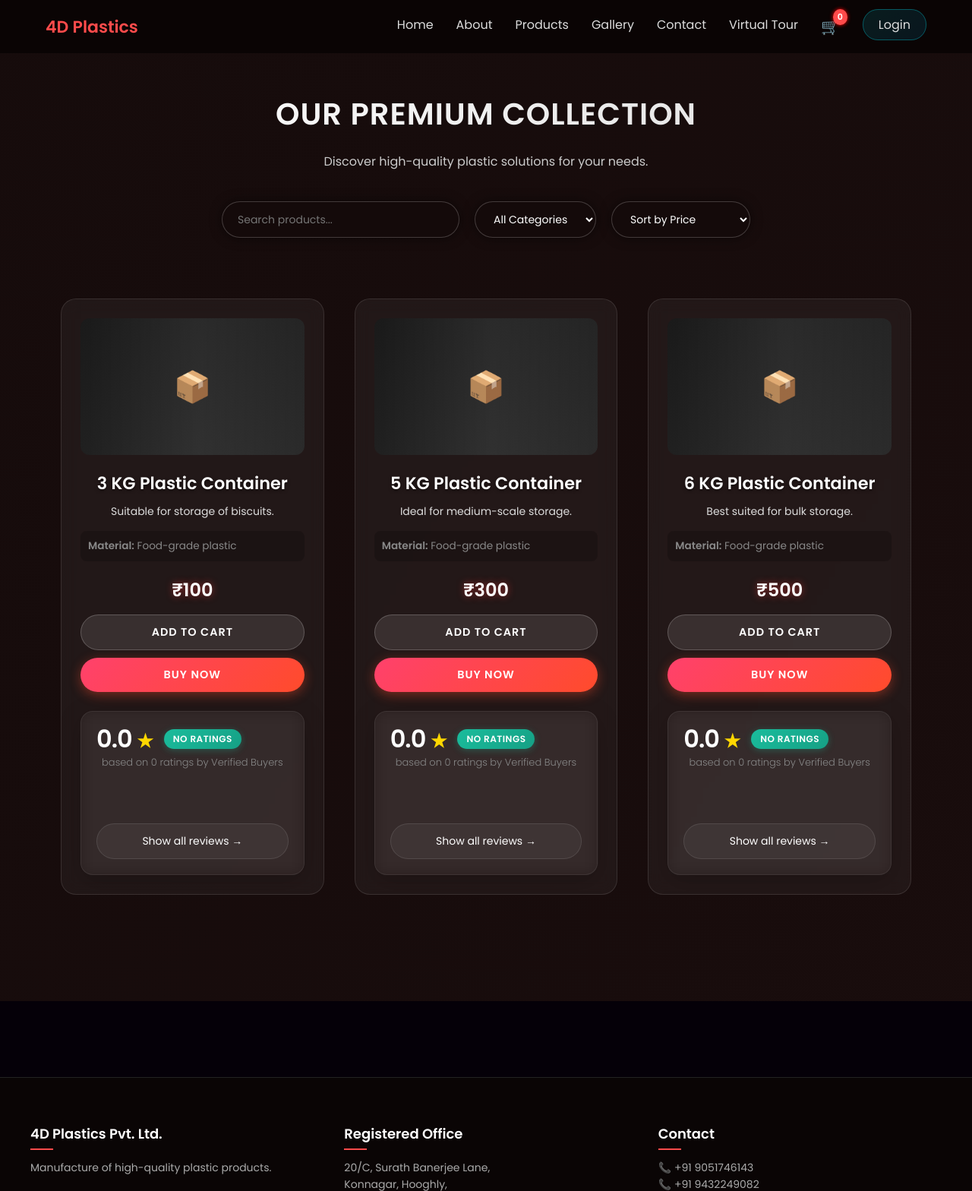
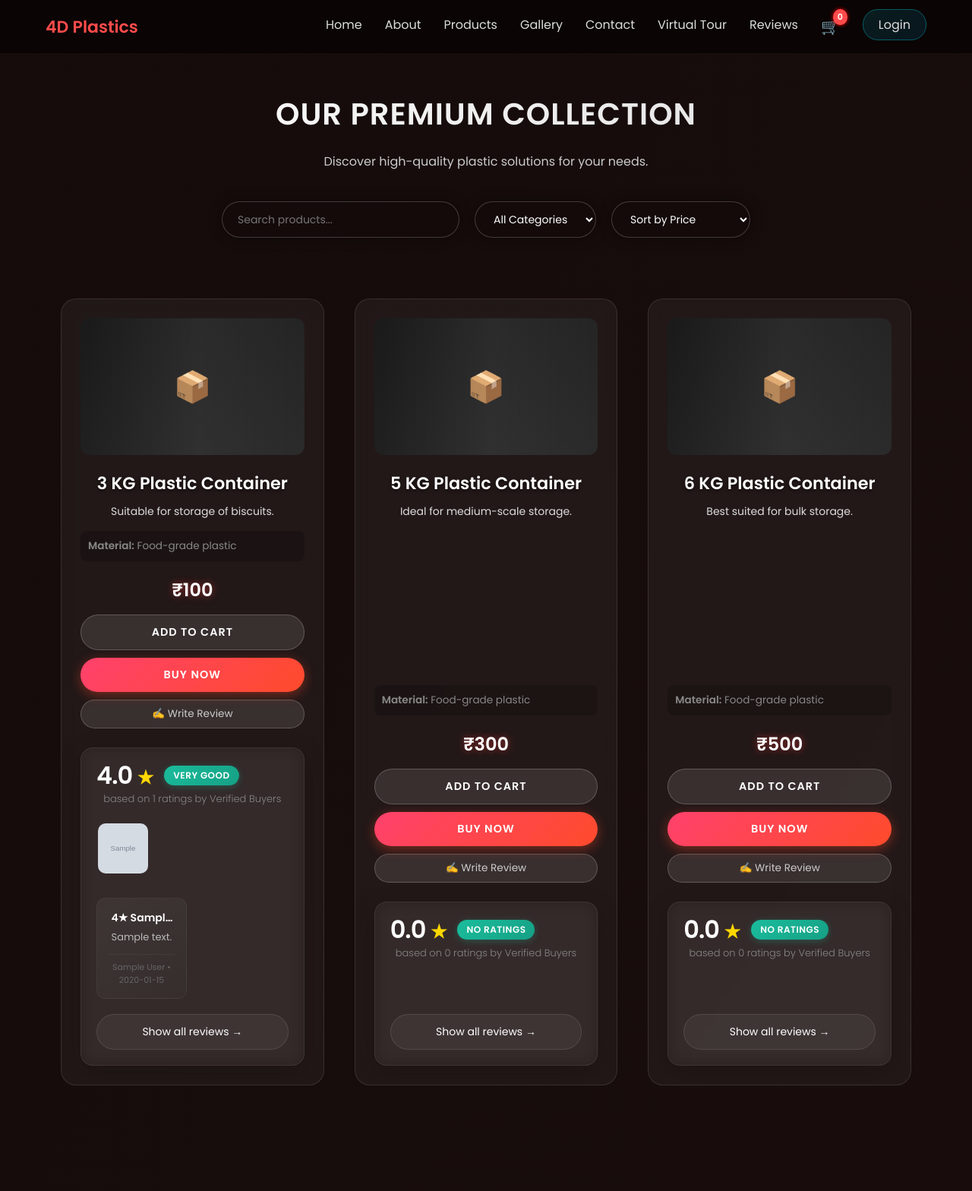
Before and after one commit to heysayanallgood/4DPlasticsPVTltd, a Flask app: page /products in a window 1280 px wide. Shown: the top 1568 px of the page at 76% size. Run offline with Flask 3, Linux system fonts and the light colour scheme; tables that the repository leaves empty hold one stand-in row (values such as "Sample post"); grey boxes marked "Sample" are stand-in pictures.

Commit message:
Implement product review system, enhance cart quantity updates with AJAX, and refine order success page with dynamic order IDs.

```diff
--- a/app.py
+++ b/app.py
@@ -1,7 +1,7 @@
 from flask import Flask, render_template, request, jsonify, redirect, url_for, flash
 from flask_login import LoginManager, login_user, logout_user, login_required, current_user
 from config import Config
-from models import db, User, Message, Product, CartItem, Order, OrderItem
+from models import db, User, Message, Product, CartItem, Order, OrderItem, Review
 import os
 
 app = Flask(__name__)
@@ -147,6 +147,43 @@ def remove_from_cart():
             db.session.commit()
     return redirect(url_for('cart'))
 
+@app.route('/api/cart/update', methods=['POST'])
+@login_required
+def update_cart():
+    data = request.json
+    cart_item_id = data.get('cart_item_id')
+    action = data.get('action') # 'increase' or 'decrease'
+
+    if not cart_item_id or not action:
+        return jsonify({'error': 'Missing parameters'}), 400
+
+    item = CartItem.query.filter_by(id=cart_item_id, user_id=current_user.id).first()
+    if not item:
+        return jsonify({'error': 'Item not found'}), 404
+
+    if action == 'increase':
+        item.quantity += 1
+    elif action == 'decrease' and item.quantity > 1:
+        item.quantity -= 1
+
+    db.session.commit()
+
+    # Recalculate totals
+    cart_items = CartItem.query.filter_by(user_id=current_user.id).all()
+    subtotal = sum(i.product.price * i.quantity for i in cart_items if i.product)
+    tax = round(subtotal * 0.05)
+    total = subtotal + tax
+
+    return jsonify({
+        'success': True,
+        'new_quantity': item.quantity,
+        'item_total': int(item.product.price * item.quantity),
+        'subtotal': int(subtotal),
+        'tax': int(tax),
+        'grand_total': int(total)
+    })
+
+
 @app.route('/checkout', methods=['GET', 'POST'])
 @login_required
 def checkout():
@@ -172,14 +209,69 @@ def checkout():
 
         db.session.commit()
         if request.is_json:
-            return jsonify({'success': True, 'redirect': url_for('success')})
-        return redirect(url_for('success'))
+            return jsonify({'success': True, 'redirect': url_for('success', order_id=order.id)})
+        return redirect(url_for('success', order_id=order.id))
 
     return render_template('checkout.html', cart_items=cart_items, subtotal=subtotal, tax=tax, total=total)
 
 @app.route('/success')
 def success():
-    return render_template('success.html')
+    order_id = request.args.get('order_id')
+    if not order_id or order_id == 'Unknown':
+        import random
+        order_id = 'Guest-' + str(random.randint(10000, 99999))
+    return render_template('success.html', order_id=order_id)
+
+@app.route('/api/reviews', methods=['GET'])
+def get_reviews():
+    product_id = request.args.get('product')
+    if product_id:
+        reviews = Review.query.filter_by(product_id=product_id).order_by(Review.created_at.desc()).all()
+    else:
+        reviews = Review.query.order_by(Review.created_at.desc()).all()
+
+    reviews_data = []
+    for r in reviews:
+        reviews_data.append({
+            'id': r.id,
+            'productId': r.product_id,
+            'author': r.author,
+            'avatar': r.author[0].upper() if r.author else 'A',
+            'rating': r.rating,
+            'title': r.title,
+            'text': r.text,
+            'pros': r.pros,
+            'cons': r.cons,
+            'isRecommended': r.is_recommended,
+            'isVerified': r.is_verified,
+            'date': r.created_at.strftime('%Y-%m-%d'),
+            'images': r.images.split(',') if r.images else [],
+            'helpful': r.helpful_count
+        })
+    return jsonify(reviews_data)
+
+@app.route('/api/reviews', methods=['POST'])
+def post_review():
+    data = request.json
+    try:
+        new_review = Review(
+            product_id=data.get('product_id'),
+            author=data.get('author') or 'Anonymous',
+            rating=int(data.get('rating')),
+            title=data.get('title'),
+            text=data.get('text'),
+            pros=data.get('pros'),
+            cons=data.get('cons'),
+            is_recommended=data.get('is_recommended', True),
+            is_verified=False,
+            images=','.join(data.get('images', [])) if data.get('images') else None
+        )
+        db.session.add(new_review)
+        db.session.commit()
+        return jsonify({'success': True})
+    except Exception as e:
+        db.session.rollback()
+        return jsonify({'error': str(e)}), 400
 
 @app.route('/api/contact', methods=['POST'])
 def contact():
--- a/static/js/auth.js
+++ b/static/js/auth.js
@@ -37,17 +37,11 @@ function updateNavbar(user) {
     document.querySelectorAll('.auth-nav-item').forEach(item => item.remove());
 
     if (user) {
+        const userName = user.name || user.username || 'User';
         const accountHtml = `
-            <li class="auth-nav-item dropdown-container">
-                <a href="#" class="nav-btn account-btn">
-                    <span class="user-avatar">${user.username.charAt(0).toUpperCase()}</span>
-                    Hi, ${user.username.split(' ')[0]}
-                </a>
-                <ul class="dropdown-menu">
-                    <li><a href="/cart">🛒 My Cart</a></li>
-                    <li><hr></li>
-                    <li><a href="/logout">🚪 Logout</a></li>
-                </ul>
+            <li class="auth-nav-item" style="display:flex; align-items:center; gap:20px; margin-left:15px;">
+                <span style="color:#ffd36b; font-weight:600; font-size:1.1rem; text-transform:capitalize;">Hi, ${userName.split(' ')[0]}</span>
+                <a href="/logout" class="nav-btn login-btn" style="background:#dc3545; color:white; border:none; padding:8px 16px; border-radius:30px; font-weight:600; text-transform:uppercase; font-size:0.9rem;">Logout 🚪</a>
             </li>
         `;
         navLinks.insertAdjacentHTML('beforeend', accountHtml);
--- a/static/js/review-system.js
+++ b/static/js/review-system.js
@@ -8,65 +8,32 @@ const ReviewSystem = {
     currentProductId: null,
 
     // Init
-    init: function () {
-        this.loadReviews();
+    init: async function () {
+        await this.loadReviews();
         this.bindEvents();
         // Check if we are on products page or reviews page
         if (document.querySelector('.product-card')) {
             this.renderProductCardsStars();
         }
-        if (window.location.pathname.includes('reviews.html')) {
+        if (window.location.pathname.includes('reviews')) {
             this.initReviewsPage();
         }
     },
 
-    // Load from LocalStorage or Dummy Data
-    loadReviews: function () {
-        const stored = localStorage.getItem('4d_reviews');
-        if (stored) {
-            this.reviews = JSON.parse(stored);
-        } else {
-            // Seed Dummy Data
-            this.reviews = [
-                {
-                    id: '1',
-                    productId: '3 KG Plastic Container', // Matching data-name in products.html
-                    author: 'Rahul Sharma',
-                    avatar: 'R',
-                    rating: 5,
-                    title: 'Excellent clarity and strength!',
-                    text: 'I ordered 50 of these for my bakery. The plastic is crystal clear and very sturdy. Lids fit perfectly.',
-                    pros: 'Clear, Strong, Stackable',
-                    cons: 'None',
-                    isVerified: true,
-                    isRecommended: true,
-                    date: '2026-02-10',
-                    images: [],
-                    helpful: 12
-                },
-                {
-                    id: '2',
-                    productId: '3 KG Plastic Container',
-                    author: 'Priya M.',
-                    avatar: 'P',
-                    rating: 4,
-                    title: 'Good value for money',
-                    text: 'Quality is good but delivery took a bit long. Otherwise happy with the product.',
-                    pros: 'Affordable',
-                    cons: 'Slow shipping',
-                    isVerified: true,
-                    isRecommended: true,
-                    date: '2026-02-12',
-                    images: [],
-                    helpful: 3
-                }
-            ];
-            this.saveReviews();
+    // Load from Backend API
+    loadReviews: async function () {
+        try {
+            const res = await fetch('/api/reviews');
+            const data = await res.json();
+            this.reviews = data;
+        } catch (e) {
+            console.error("Failed to load reviews:", e);
+            this.reviews = [];
         }
     },
 
     saveReviews: function () {
-        localStorage.setItem('4d_reviews', JSON.stringify(this.reviews));
+        // Obsolete, saving is handled by POST /api/reviews now
     },
 
     // --- PRODUCTS PAGE HELPERS ---
@@ -142,12 +109,12 @@ const ReviewSystem = {
             <div class="pr-count">based on ${stats.count} ratings by Verified Buyers</div>
 
             <div class="review-media-strip">
-                ${images.map(img => `<img src="${img}" onclick="location.href='reviews.html?product=${encodeURIComponent(productId)}'">`).join('')}
+                ${images.map(img => `<img src="${img}" onclick="location.href='/reviews?product=${encodeURIComponent(productId)}'">`).join('')}
             </div>
 
             <div class="pr-review-cards">
                 ${reviews.map(r => `
-                    <div class="review-preview-card" onclick="location.href='reviews.html?product=${encodeURIComponent(productId)}'">
+                    <div class="review-preview-card" onclick="location.href='/reviews?product=${encodeURIComponent(productId)}'">
                         <div class="rpc-title">${r.rating}★ ${r.title}</div>
                         <div class="rpc-text">${r.text.substring(0, 80)}${r.text.length > 80 ? '...' : ''}</div>
                         <div class="rpc-footer">
@@ -158,7 +125,7 @@ const ReviewSystem = {
             </div>
 
             <button class="show-all-reviews"
-            onclick="location.href='reviews.html?product=${encodeURIComponent(productId)}'">
+            onclick="location.href='/reviews?product=${encodeURIComponent(productId)}'">
             Show all reviews →
             </button>
 
@@ -215,7 +182,7 @@ const ReviewSystem = {
         }
     },
 
-    submitReview: function (e) {
+    submitReview: async function (e) {
         e.preventDefault();
 
         // Gather Data
@@ -231,41 +198,55 @@ const ReviewSystem = {
         const images = [];
         document.querySelectorAll('#preview-area img').forEach(img => images.push(img.src));
 
-        const newReview = {
-            id: Date.now().toString(),
-            productId: this.currentProductId,
-            author: form.author.value || 'Anonymous',
-            avatar: (form.author.value || 'A').charAt(0).toUpperCase(),
+        const payload = {
+            product_id: this.currentProductId,
+            author: form.author.value,
             rating: parseInt(rating.value),
             title: form.title.value,
             text: form.text.value,
             pros: form.pros.value,
             cons: form.cons.value,
-            isRecommended: form.recommended.checked,
-            isVerified: false, // Demo
-            date: new Date().toISOString().split('T')[0],
-            images: images,
-            helpful: 0
+            is_recommended: form.recommended.checked,
+            images: images
         };
 
-        // Save
-        this.reviews.unshift(newReview);
-        this.saveReviews();
+        const btn = form.querySelector('.checkout-btn-main');
+        const origText = btn.textContent;
+        btn.textContent = "Submitting...";
+        btn.disabled = true;
+
+        try {
+            const res = await fetch('/api/reviews', {
+                method: 'POST',
+                headers: { 'Content-Type': 'application/json' },
+                body: JSON.stringify(payload)
+            });
+            const data = await res.json();
+
+            if (data.success) {
+                // Refresh reviews
+                await this.loadReviews();
 
                 // Close & Toast
                 this.closeModal();
                 this.showToast('Review Submitted! Thank you.');
 
                 // Refresh UI
-        if (window.location.pathname.includes('reviews.html')) {
-            this.initReviewsPage(this.currentProductId); // Refresh
+                if (window.location.pathname.includes('reviews')) {
+                    this.initReviewsPage(); // Refresh
                 } else {
-            // Update stars in product page
-            // Simple reload or DOM update. DOM update:
-            // Re-run render cards? A bit heavy but okay for demo.
-            // Better: just remove old summaries and re-add.
-            document.querySelectorAll('.product-review-summary').forEach(e => e.remove());
+                    document.querySelectorAll('.product-review-summary').forEach(el => el.remove());
                     this.renderProductCardsStars();
+                }
+            } else {
+                alert("Failed to submit review: " + data.error);
+            }
+        } catch (err) {
+            console.error("Submission failed", err);
+            alert("Network error.");
+        } finally {
+            btn.textContent = origText;
+            btn.disabled = false;
         }
     },
 
@@ -496,7 +477,7 @@ const ReviewSystem = {
             // My createReviewCardHTML puts stars in: <div style="margin-bottom:10px;">
             // Amazon style: Title is bold, stars are gold. Badges are gray.
 
-            const badgeHTML = `<a href="reviews.html?product=${encodeURIComponent(r.productId)}" class="product-badge">Product: ${r.productId}</a><br>`;
+            const badgeHTML = `<a href="/reviews?product=${encodeURIComponent(r.productId)}" class="product-badge">Product: ${r.productId}</a><br>`;
 
             // Replaces: <div style="margin-bottom:10px;"> -> <div ...> BADGE
             const finalHTML = card.replace('<div style="margin-bottom:10px;">', '<div style="margin-bottom:10px;">' + badgeHTML);
--- a/templates/index.html
+++ b/templates/index.html
@@ -27,6 +27,7 @@
                 <li><a href="{{ url_for('gallery') }}">Gallery</a></li>
                 <li><a href="/#contact">Contact</a></li>
                 <li><a href="{{ url_for('virtual_tour') }}">Virtual Tour</a></li>
+                <li><a href="{{ url_for('reviews') }}">Reviews</a></li>
             </ul>
         </nav>
     </header>
--- a/templates/products.html
+++ b/templates/products.html
@@ -28,6 +28,7 @@
                 <li><a href="{{ url_for('gallery') }}">Gallery</a></li>
                 <li><a href="/#contact">Contact</a></li>
                 <li><a href="{{ url_for('virtual_tour') }}">Virtual Tour</a></li>
+                <li><a href="{{ url_for('reviews') }}">Reviews</a></li>
 
                 <!-- Link to new Cart Page -->
                 <li class="cart-nav">
@@ -73,7 +74,7 @@
         <div class="product-grid" id="productGrid" style="position: relative; z-index: 2;">
             {% for product in products %}
             <!-- Product -->
-            <div class="product-card product" data-id="{{ product.id }}" data-name="{{ product.name }}" data-price="{{ product.price }}" data-cat="{{ product.category }}">
+            <div class="product-card product" data-product-id="{{ product.id }}" data-name="{{ product.name }}" data-price="{{ product.price }}" data-cat="{{ product.category }}">
                 <div class="product-image-placeholder">📦</div>
                 <h3>{{ product.name }}</h3>
                 <p class="product-desc">{{ product.description }}</p>
@@ -84,6 +85,7 @@
                 <div class="product-actions">
                     <button class="btn-add-cart">Add to Cart</button>
                     <button class="btn-buy-now">Buy Now</button>
+                    <button class="btn-write-review" onclick="ReviewSystem.openModal('{{ product.id }}')" style="background:rgba(255,255,255,0.1); border:1px solid rgba(255,255,255,0.2); padding:8px 15px; border-radius:20px; font-size:0.85rem; cursor:pointer; color:#ccc; transition:0.3s;" onmouseover="this.style.background='rgba(255,255,255,0.2)'" onmouseout="this.style.background='rgba(255,255,255,0.1)'">✍ Write Review</button>
                 </div>
             </div>
             {% endfor %}
@@ -199,7 +201,7 @@
 
         // Initialize Loop
         document.querySelectorAll(".product").forEach(card => {
-            const id = card.dataset.id;
+            const id = card.dataset.productId;
             const name = card.dataset.name;
             const price = parseInt(card.dataset.price);
 
--- a/templates/reviews.html
+++ b/templates/reviews.html
@@ -20,6 +20,7 @@
                 <li><a href="{{ url_for('products') }}">Products</a></li>
                 <li><a href="{{ url_for('gallery') }}">Gallery</a></li>
                 <li><a href="/#contact">Contact</a></li>
+                <li><a href="{{ url_for('reviews') }}">Reviews</a></li>
                 <li class="cart-nav">
                     <a href="{{ url_for('cart') }}">🛒</a>
                 </li>
```
Also changed, not shown: models.py (+17 -0 lines), templates/cart.html (+33 -2 lines), templates/success.html (+1 -10 lines). Lines whose indentation alone changed are shown as unchanged.
